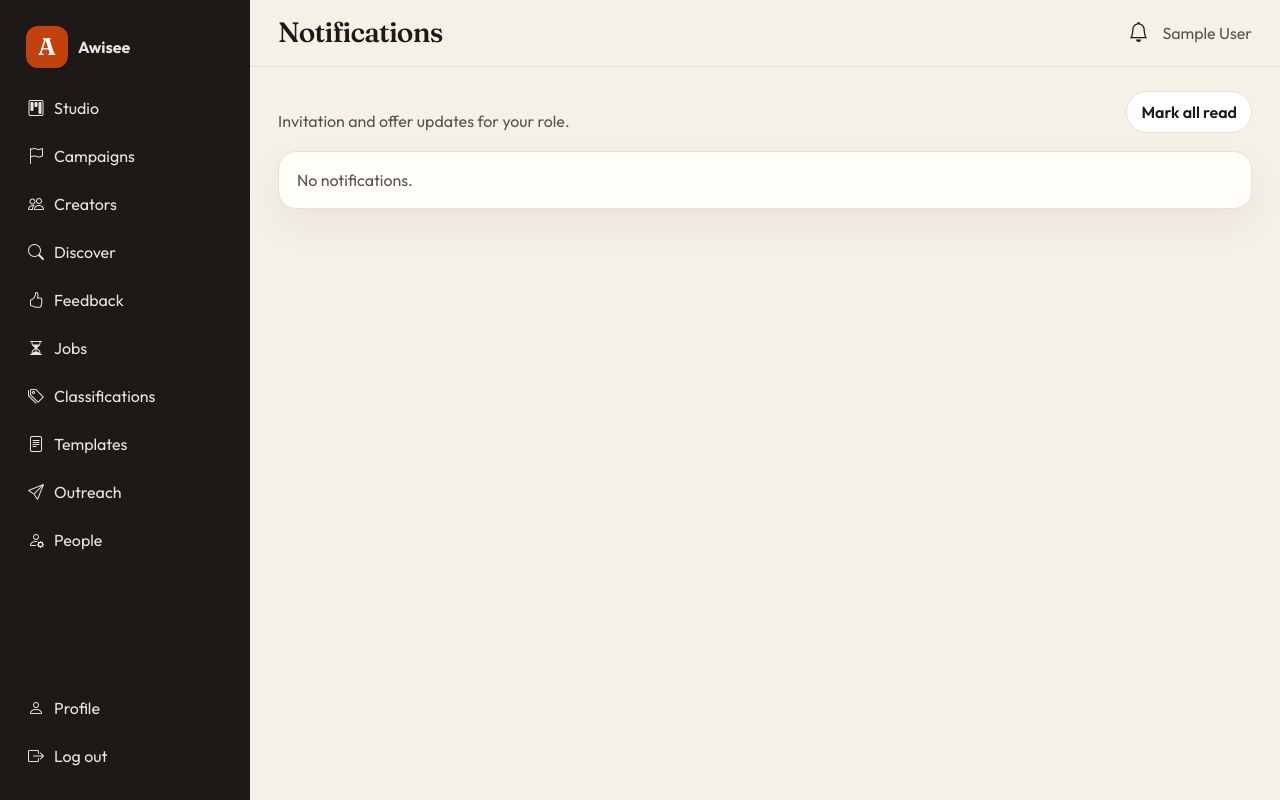
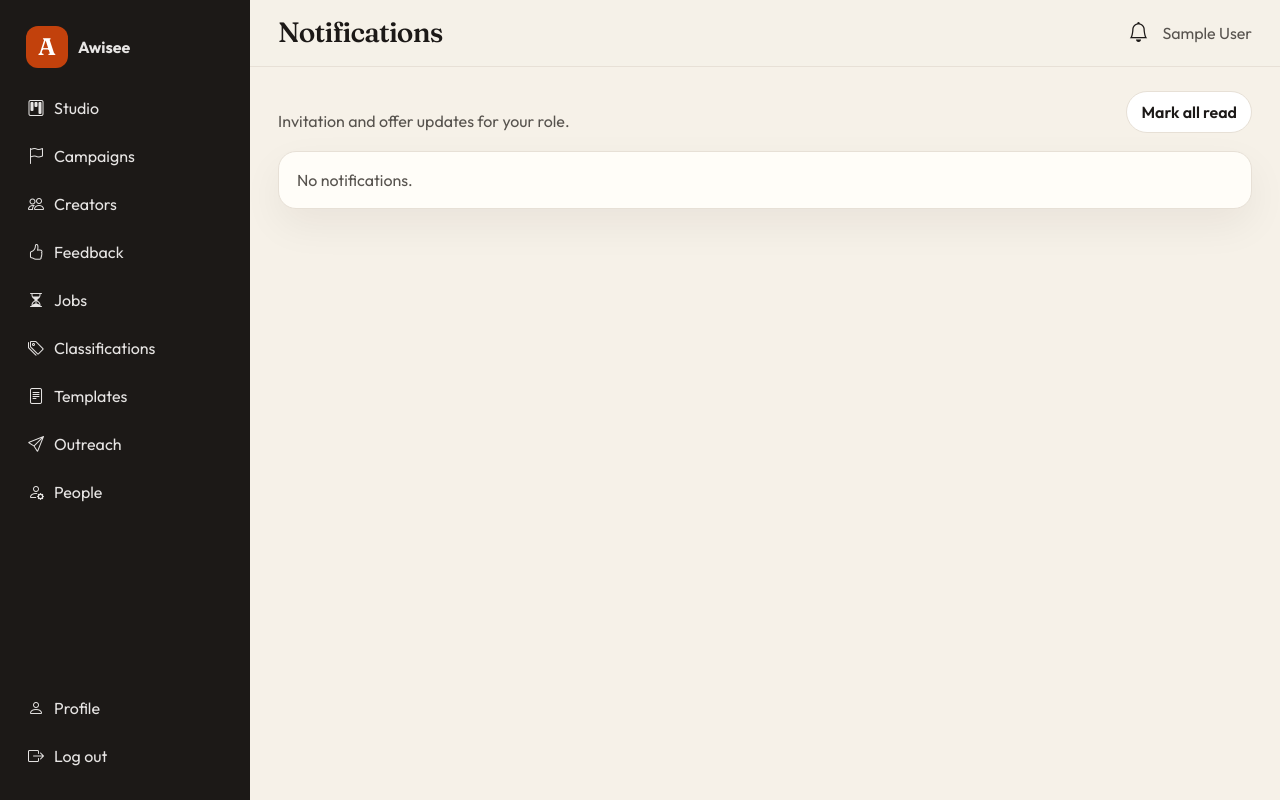
Before and after one commit to selftaughtrahul/creator_management, a Django app: page /notifications/ in a window 1280 px wide. Run offline with Django 5.2, Linux system fonts and the light colour scheme; the visitor is signed in with stand-in values (Sample User, id 1).

Commit message:
Remove "Discover" link from navigation for users without discovery permissions

```diff
--- a/templates/partials/nav.html
+++ b/templates/partials/nav.html
@@ -41,11 +41,6 @@
         <i class="bi bi-people"></i> Creators
       </a>
     {% endif %}
-    {% if can_discover %}
-      <a class="{% if request.resolver_match.url_name == 'discover' or request.resolver_match.url_name == 'campaign_discover' %}is-active{% endif %}" href="{% url 'campaigns:discover' %}">
-        <i class="bi bi-search"></i> Discover
-      </a>
-    {% endif %}
     {% if can_feedback %}
       <a class="{% if request.resolver_match.view_name == 'campaigns:feedback' %}is-active{% endif %}" href="{% url 'campaigns:feedback' %}">
         <i class="bi bi-hand-thumbs-up"></i> Feedback
```
